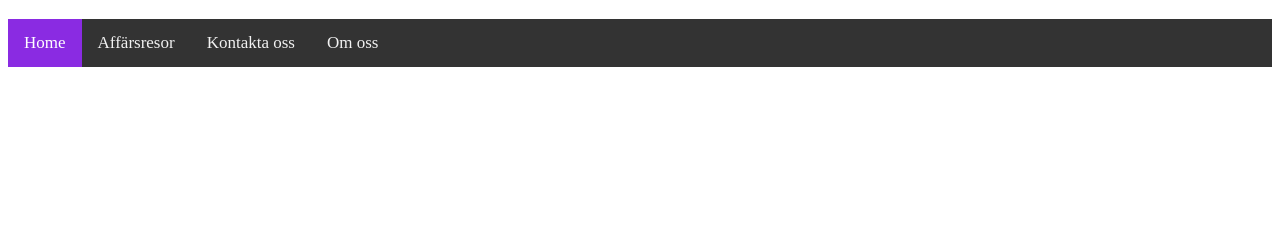
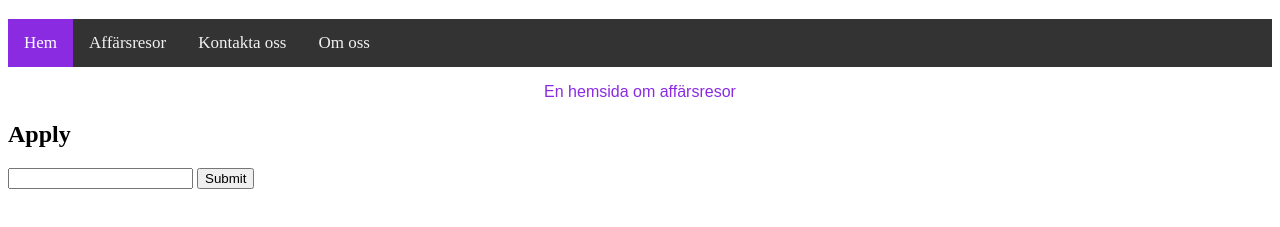
Before and after one commit to itggot-gabriella-quintero/af, a plain HTML site: page site/index.html in a window 1280 px wide. Shown: the part 63-290 px from the top of the page. Drawn offline with Linux system fonts and the light colour scheme.

Commit message:
changes
changed the name and added a new div.

```diff
--- a/site/css/mq.css
+++ b/site/css/mq.css
@@ -8,13 +8,12 @@ h1 {
    font-family: 'Gill Sans', 'Gill Sans MT', Calibri, 'Trebuchet MS', sans-serif;
 }
 
-.topnav {
+.nav {
     background-color: #333;
     overflow: hidden;
 }
 
-/* Style the links inside the navigation bar */
-.topnav a {
+.nav a {
     float: left;
     color: #f2f2f2;
     text-align: center;
@@ -23,17 +22,25 @@ h1 {
     font-size: 17px;
 }
 
-/* Change the color of links on hover */
-.topnav a:hover {
+
+
+.nav a:hover {
     background-color: #ddd;
     color: black;
 }
 
-/* Add a color to the active/current link */
-.topnav a.active {
+.nav a.active {
     background-color: blueviolet;
     color: white;
 }
+
+p {
+    color: blueviolet;
+    font-family: fantasy;
+    text-align: center;
+}
+
+
 
 @media only screen and (min-device-width: 400px) {
 
--- a/site/index.html
+++ b/site/index.html
@@ -8,12 +8,20 @@
 </head>
 <body>
         <h1>NAMNET</h1>
-        <div class="topnav">
-            <a class="active" href="#home">Home</a>
-            <a href="#news">Affärsresor</a>
-            <a href="#contact">Kontakta oss</a>
-            <a href="#about">Om oss</a>
+        <div class="nav">
+            <a class="active" href="hem">Hem</a>
+            <a href="affärsresor">Affärsresor</a>
+            <a href="kontakta oss">Kontakta oss</a>
+            <a href="#om oss">Om oss</a>
           </div>
 
+        <p>En hemsida om affärsresor</p>
+        <div class="box">
+            <h2>Apply</h2>
+                <form action="">
+                    <input type="text">
+                    <input type="submit">
+                </form>
+          </div>
 </body>
 </html>
```
